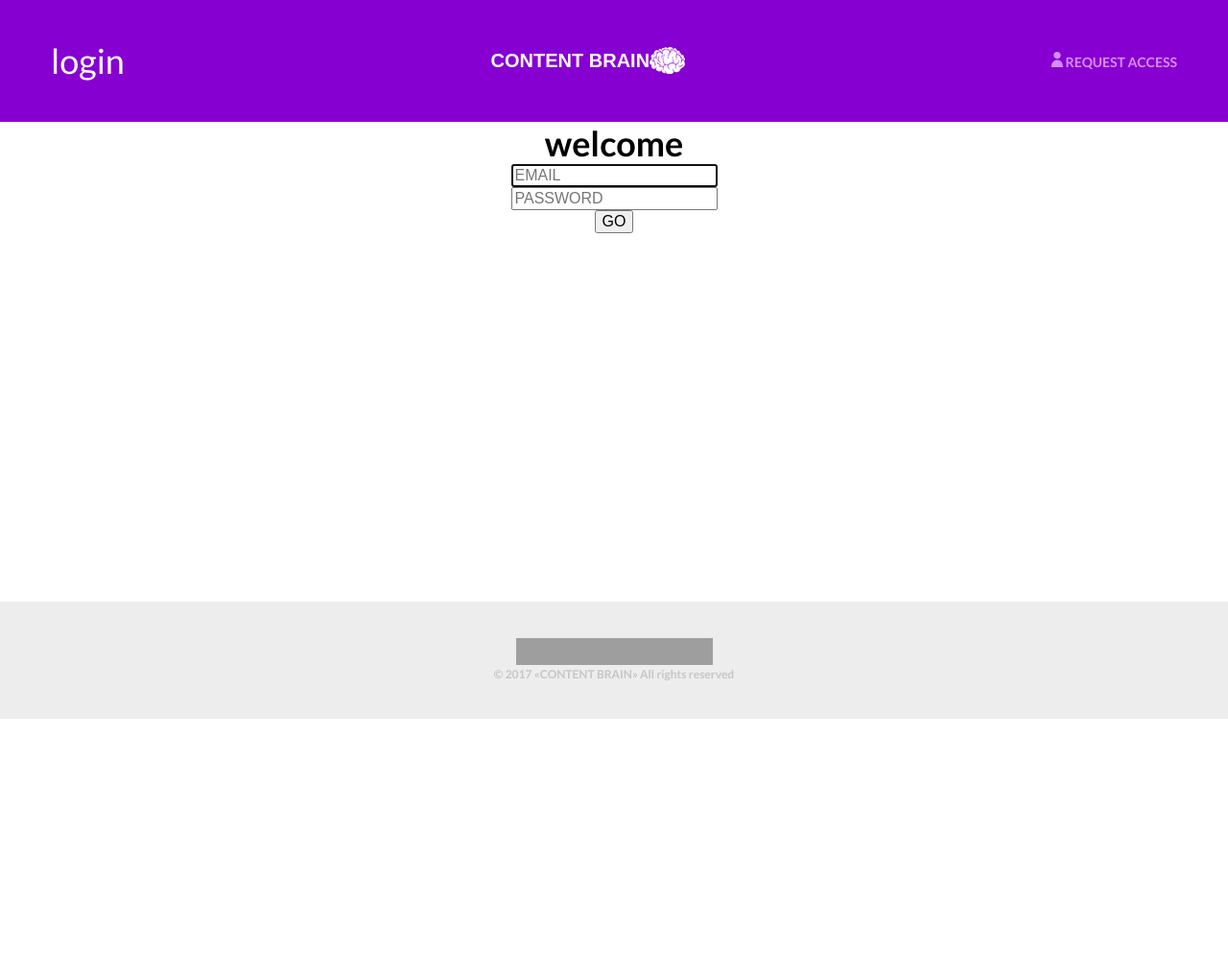
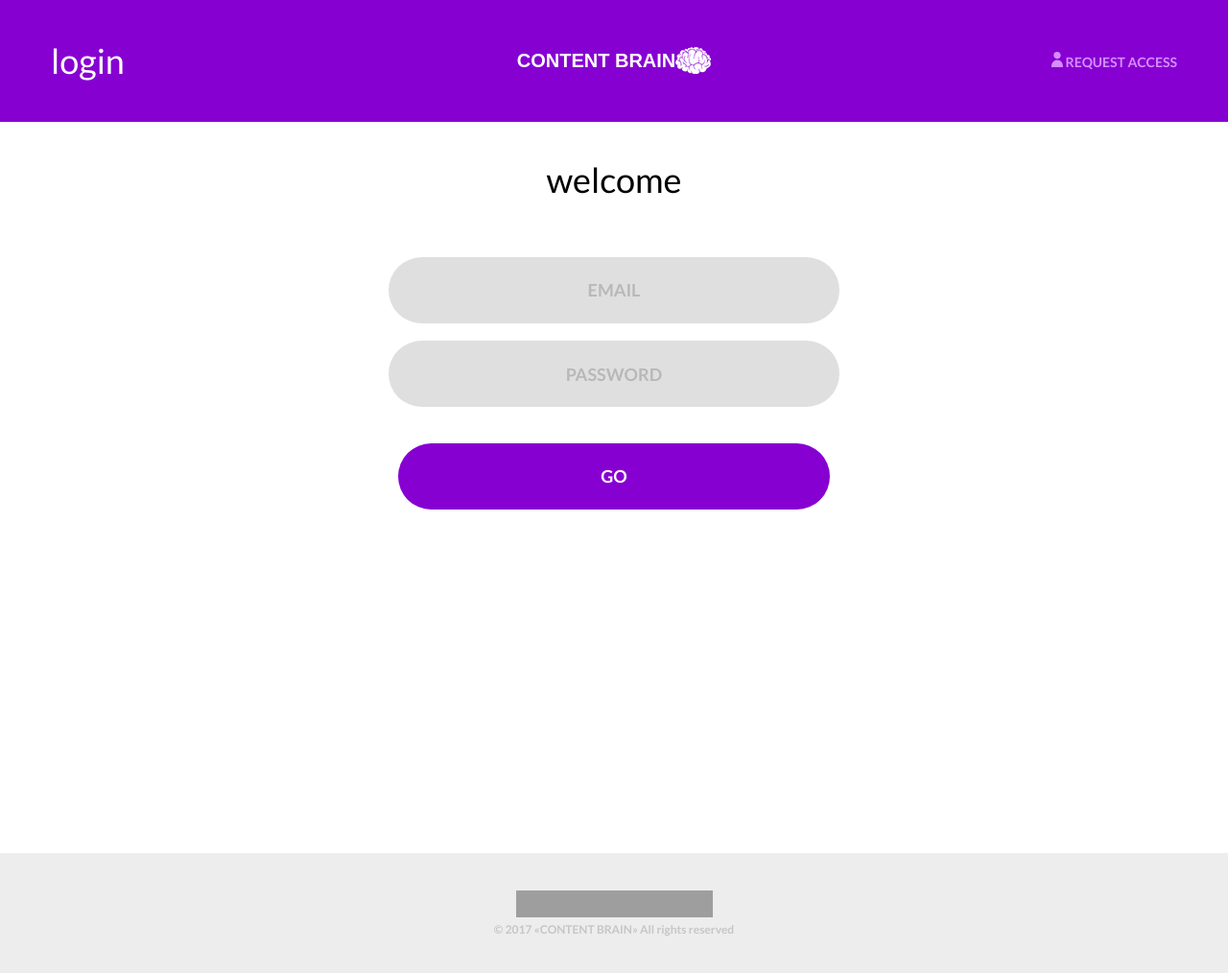
Before and after one commit to AlLosevK/ContentBrain, a PHP site: page / in a window 1280 px wide. Shown: the whole page at 96% size. Before the commit the page ends 749 px from the top, so only its background shows below. Run offline with PHP 8.4, Linux system fonts and the light colour scheme; grey boxes are pictures that could not be loaded.

Commit message:
Login 90%

```diff
--- a/app/css/style.css
+++ b/app/css/style.css
@@ -73,7 +73,8 @@
   padding: 0;
   font-family: "Lato", sans-serif;
   font-size: 36px;
-  color: #fff; }
+  color: #fff;
+  width: 30%; }
 
 .logo {
   background-color: transparent;
@@ -93,7 +94,8 @@
   -webkit-box-align: center;
   -webkit-align-items: center;
       -ms-flex-align: center;
-          align-items: center; }
+          align-items: center;
+  width: 40%; }
   .logo__title-header {
     font-size: 20px;
     color: #fff;
@@ -105,21 +107,51 @@
 
 .setting {
   font-family: "Lato", sans-serif;
+  text-align: right;
   font-size: 14px;
   font-weight: bold;
   text-transform: uppercase;
   color: #d68dff;
-  font-family: "Lato", sans-serif; }
+  font-family: "Lato", sans-serif;
+  width: 30%; }
 
 main {
-  min-height: 500px; }
+  padding: 3% 0 28%; }
 
 .main__tittle {
   display: block;
   margin: 0;
   padding: 0;
   font-family: "Lato", sans-serif;
-  font-size: 36px; }
+  font-size: 36px;
+  font-weight: 400;
+  margin: 0 0 5%; }
+
+.login {
+  width: 40%; }
+  .login__item {
+    border: none;
+    -webkit-border-radius: 60px;
+            border-radius: 60px;
+    text-align: center;
+    font-family: "Lato", sans-serif;
+    font-size: 18px;
+    font-weight: bold;
+    color: #989898;
+    background-color: #dfdfdf;
+    width: 96%;
+    padding: 5% 2%;
+    text-transform: uppercase; }
+    .login__item:focus {
+      outline: 0;
+      outline-offset: 0; }
+  .login__email {
+    margin: 0 0 4%; }
+  .login__pass {
+    margin: 0 0 8%; }
+  .login__check {
+    background-color: #8700d2;
+    color: #fff; }
 
 footer {
   background-color: #ededed;
--- a/app/index.html
+++ b/app/index.html
@@ -30,10 +30,10 @@
     <main>
         <div class="container container-coll">
             <h2 class="main__tittle">welcome</h2>
-            <form action="" class="login container-coll" name="login">
-                <input type="email" class="login__email" placeholder="EMAIL" autofocus required>
-                <input type="password" class="login__pass" placeholder="PASSWORD" required>
-                <button class="login__check">GO</button>
+            <form action="№" class="login container-coll" name="login">
+                <input type="email" class="login__email login__item" placeholder="email" autofocus required>
+                <input type="password" class="login__pass login__item" placeholder="password" required>
+                <button class="login__check login__item">GO</button>
             </form>
         </div>
     </main>
--- a/app/sass/style.sass
+++ b/app/sass/style.sass
@@ -1,5 +1,7 @@
 $companyColor: #8700d2
 $fontLato: 'Lato', sans-serif
+
+
 
 .container
     max-width: 1174px
@@ -44,6 +46,7 @@ $fontLato: 'Lato', sans-serif
     font-family: $fontLato
     font-size: 36px
     color: #fff
+    width: 30%
 
 .logo
     background-color: transparent
@@ -56,6 +59,7 @@ $fontLato: 'Lato', sans-serif
     display: flex
     justify-content: center
     align-items: center
+    width: 40%
     &__title-header
         font-size: 20px
         color: #fff
@@ -67,14 +71,16 @@ $fontLato: 'Lato', sans-serif
 
 .setting
     font-family: $fontLato
+    text-align: right
     font-size: 14px
     font-weight: bold
     text-transform: uppercase
     color: #d68dff
     font-family: $fontLato
+    width: 30%
 
 main
-    min-height: 500px
+    padding: 3% 0 28%
 
 .main__tittle
     display: block
@@ -82,6 +88,34 @@ main
     padding: 0
     font-family: $fontLato
     font-size: 36px
+    font-weight: 400
+    margin: 0 0 5%
+
+.login
+    width: 40%
+    &__item
+        border: none
+        border-radius: 60px
+        text-align: center
+        font-family: $fontLato
+        font-size: 18px
+        font-weight: bold
+        color: #989898
+        background-color: #dfdfdf
+        width: 96%
+        padding: 5% 2%
+        text-transform: uppercase
+        outline:none
+        &:focus
+            outline: 0;
+            outline-offset: 0;
+    &__email
+        margin: 0 0 4%
+    &__pass
+        margin: 0 0 8%
+    &__check
+        background-color: #8700d2
+        color: #fff
 
 footer
     background-color: #ededed
```
